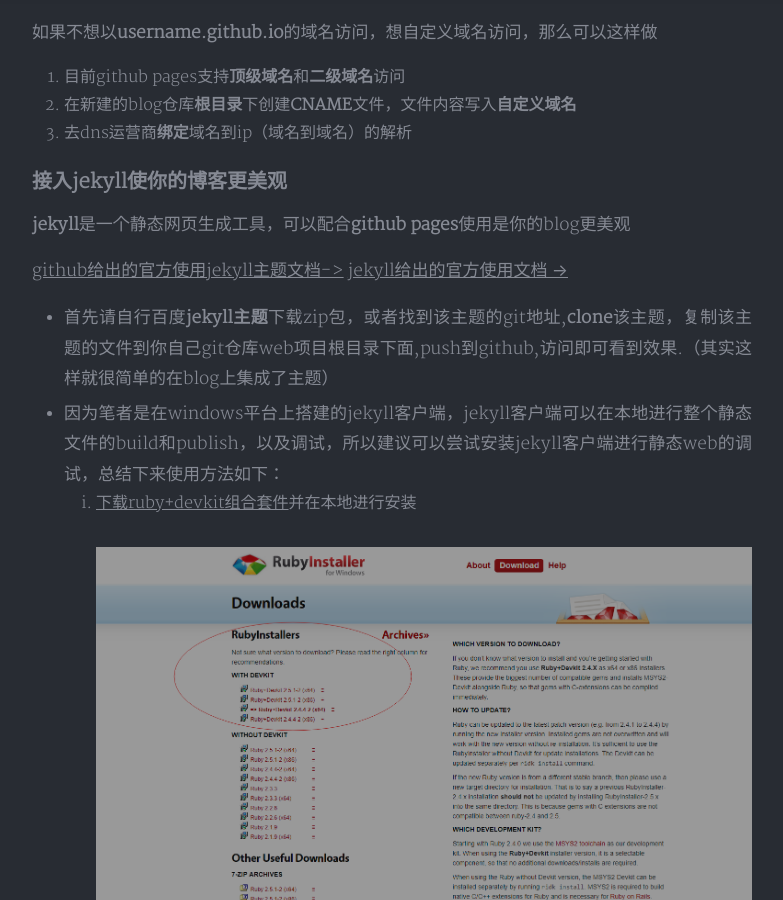
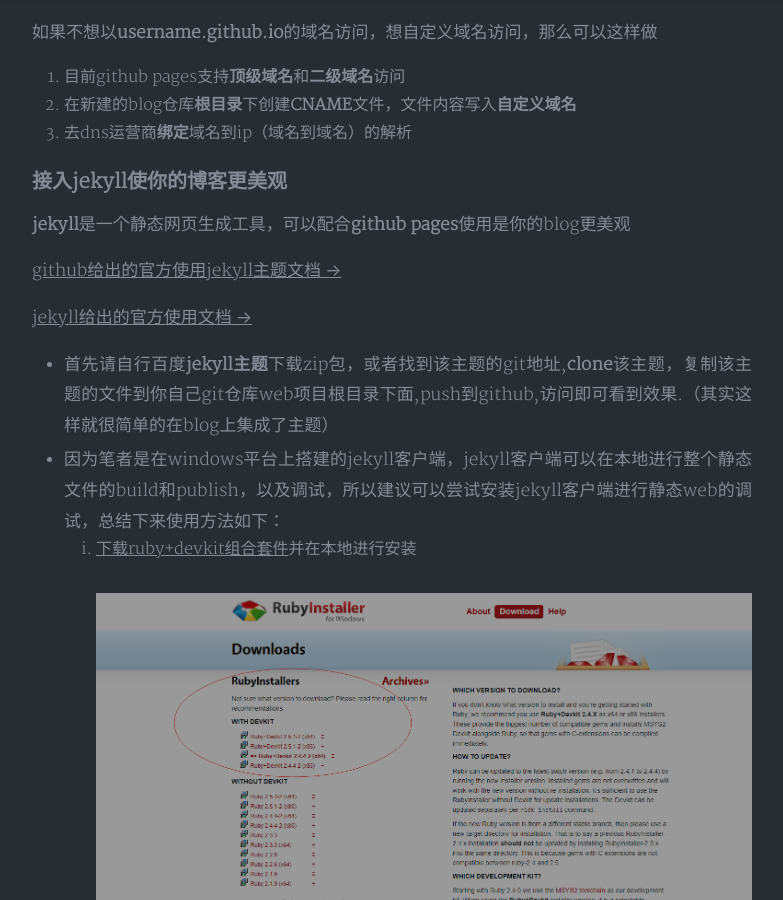
Before and after one commit to gobige/gobige.github.io, a Jekyll site: the page built from _posts/2017-04-18-hello-github-pages.md, in a window 1280 px wide and 900 px high, scrolled down 956 px. Shown: the whole window, without its empty margins (248-1031 px from the left). Built offline with Jekyll 4.4.1, drawn with Linux system fonts in a browser that asks for light colours; nearby versions of some CDN libraries; a style sheet for code colours, icons or effects is not loaded.

Commit message:
pages update

```diff
--- a/_posts/2017-04-18-hello-github-pages.md
+++ b/_posts/2017-04-18-hello-github-pages.md
@@ -27,7 +27,8 @@
 ### 接入**jekyll**使你的博客更美观
 **jekyll**是一个静态网页生成工具，可以配合**github pages**使用是你的blog更美观
 
-[github给出的官方使用jekyll主题文档->](https://help.github.com/articles/about-jekyll-themes-on-github/)
+[github给出的官方使用jekyll主题文档 →](https://help.github.com/articles/about-jekyll-themes-on-github/)
+
 [jekyll给出的官方使用文档 →](https://jekyllrb.com/docs/home/)
 
 - 首先请自行百度**jekyll主题**下载zip包，或者找到该主题的git地址,**clone**该主题，复制该主题的文件到你自己git仓库web项目根目录下面,push到github,访问即可看到效果.（其实这样就很简单的在blog上集成了主题）
```
